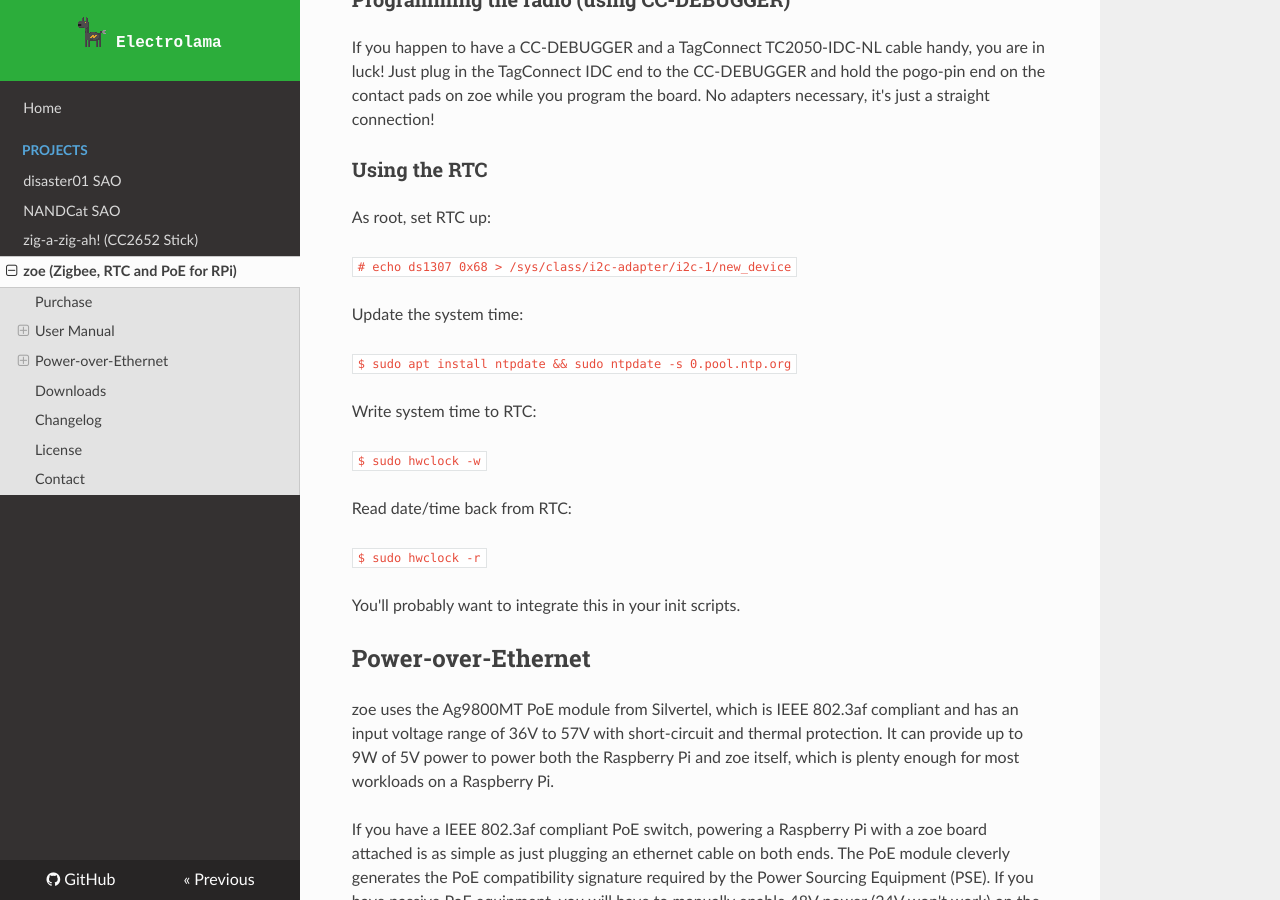
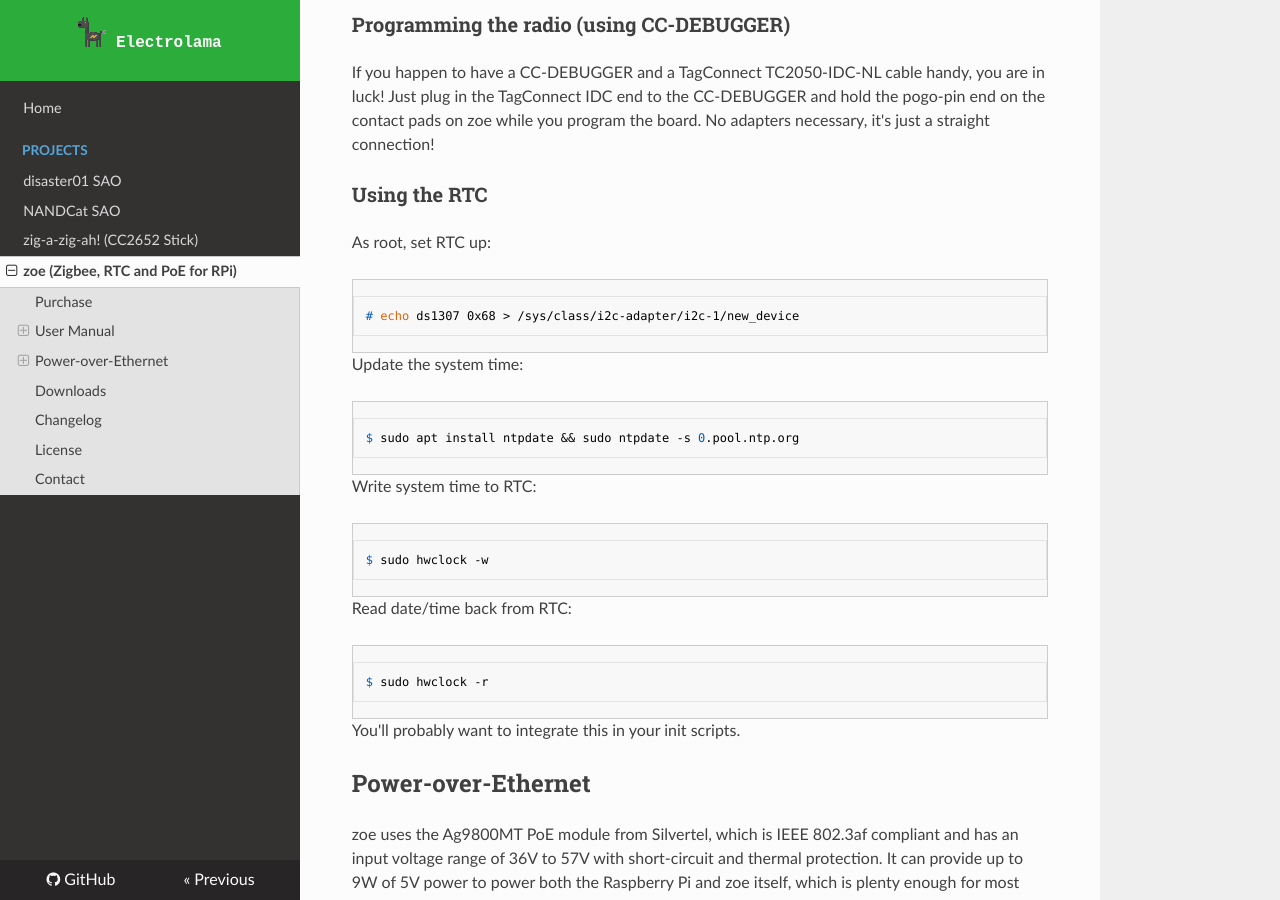
Before and after one commit to paul-jewell/docs, an MkDocs documentation site: the page built from docs/projects/zoe.md, in a window 1280 px wide and 900 px high, scrolled down 6803 px. Built offline with MkDocs 1.6.1, drawn with Linux system fonts in a browser that asks for light colours; nearby versions of some CDN libraries; some of the changed text lies outside the part shown.

Commit message:
Update zoe.md
Making examples consistent

````diff
--- a/docs/projects/zoe.md
+++ b/docs/projects/zoe.md
@@ -120,11 +120,15 @@ You might notice a piece of yellow/orange tape on top of the DIP switch, peel th
 
 Before you can use the flash-cc2531 tool, you need to install the wiringpi library dependency:
 
-`sudo apt install wiringpi`
+``` bash
+sudo apt install wiringpi
+```
 
 Grab the latest version of the flash-cc2531 tool and unzip:
 
-`wget -O flash-cc2531.zip https://codeload.github.com/jmichault/flash_cc2531/zip/master && unzip flash-cc2531.zip`
+``` bash
+wget -O flash-cc2531.zip https://codeload.github.com/jmichault/flash_cc2531/zip/master && unzip flash-cc2531.zip
+```
 
 You will need a suitable firmware for this board, **it is important to note that any firmware used should be compiled for CC2530 with the CC2592 range extender**.
 
@@ -197,19 +201,27 @@ If you happen to have a CC-DEBUGGER and a TagConnect TC2050-IDC-NL cable handy,
 
 As root, set RTC up:
 
-`# echo ds1307 0x68 > /sys/class/i2c-adapter/i2c-1/new_device`
+``` bash
+# echo ds1307 0x68 > /sys/class/i2c-adapter/i2c-1/new_device
+```
 
 Update the system time:
 
-`$ sudo apt install ntpdate && sudo ntpdate -s 0.pool.ntp.org`
+``` bash
+$ sudo apt install ntpdate && sudo ntpdate -s 0.pool.ntp.org
+```
 
 Write system time to RTC:
 
-`$ sudo hwclock -w`
+``` bash
+$ sudo hwclock -w
+```
 
 Read date/time back from RTC:
 
-`$ sudo hwclock -r`
+``` bash
+$ sudo hwclock -r
+```
 
 You'll probably want to integrate this in your init scripts.
 
````
